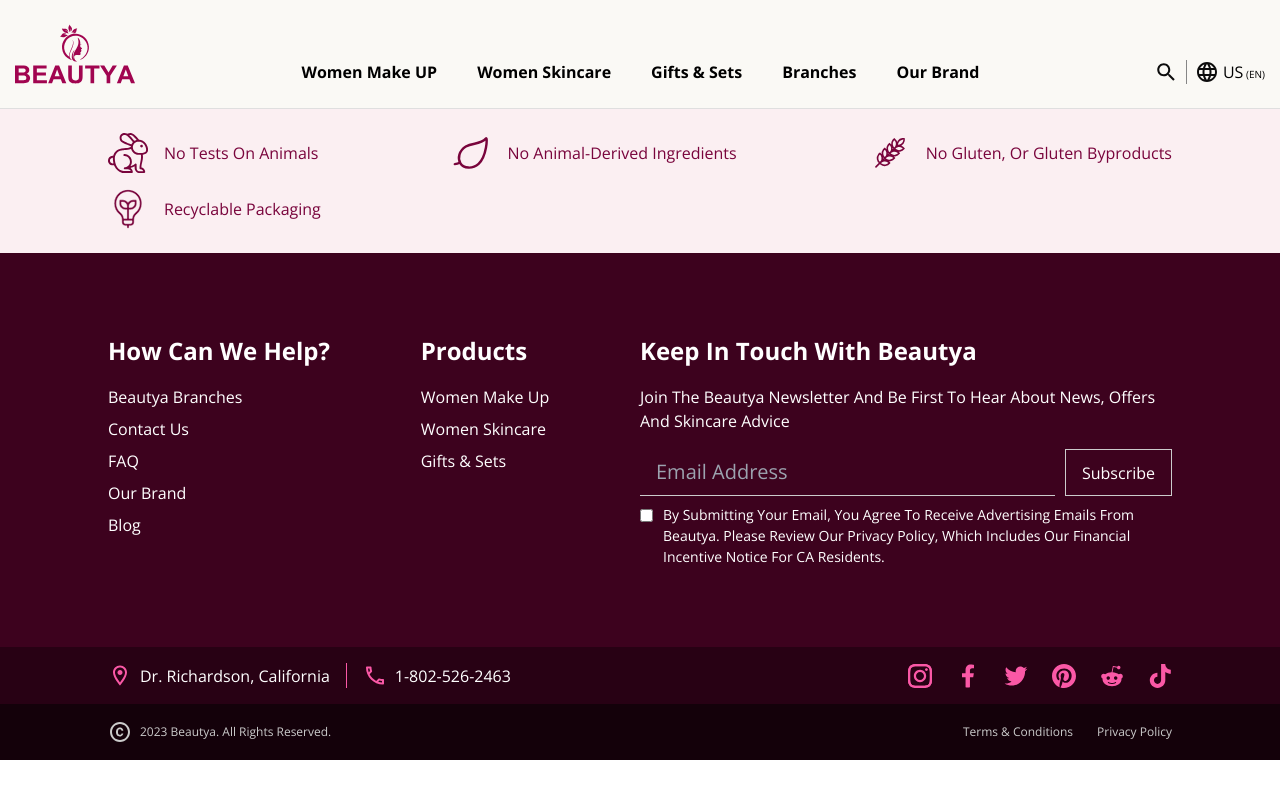
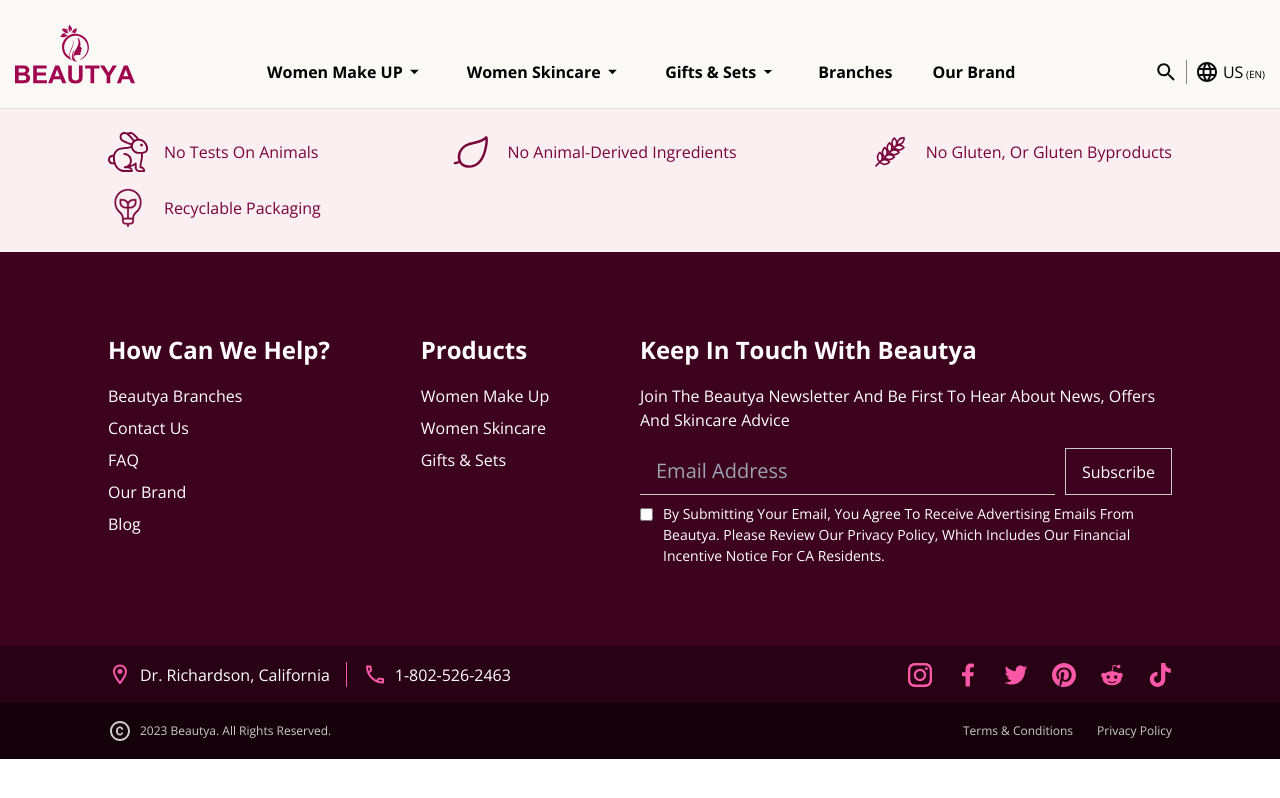
Before and after one commit to IsAmirMmd/beautya-react, a React (Create React App) app: page / in a window 1280 px wide. Built offline with nearby package versions, Linux system fonts and the light colour scheme.

Commit message:
adding dynamic style to header

```diff
--- a/src/components/NavBar.jsx
+++ b/src/components/NavBar.jsx
@@ -3,10 +3,14 @@
 import searchIcon from "../assets/images/search.svg";
 import language from "../assets/images/language.svg";
 import hamburgerMenu from "../assets/images/hamburger.svg";
+import { useState } from "react";
 
 const NavBar = () => {
+  const [hamburgerClicked, setHamburgerClicked] = useState(false);
+
   return (
-    <header className="w-full bg-background border-b border-neutral-300 ">
+    <>
+      <header className="w-full bg-background border-b border-neutral-300 fixed">
         <nav className="flex max-w-[1440px] mr-auto ml-auto items-end px-6 py-[24px]">
           <div className="order-3 mx-auto md:order-1 md:mx-0">
             <img
@@ -15,43 +19,83 @@
               className="md:w-[120px] md:h-[60px] w-[80px] h-[40px]"
             />
           </div>
-        <div className="md:block hidden ml-auto mr-auto order-2 justify-center">
-          <ul className="flex md:gap-8 lg:gap-16 font-bold text-center">
-            <li>
+          <div
+            className={`md:block
+            ${
+              hamburgerClicked
+                ? "block fixed top-[88px] left-0 bg-background w-full h-screen px-6 py-5"
+                : "hidden"
+            }
+            ml-auto mr-auto order-2 justify-center`}
+          >
+            <ul
+              className={`flex ${
+                hamburgerClicked && "flex-col text-start"
+              } md:gap-8 lg:gap-16 font-bold text-center`}
+            >
+              <li className="hover:text-pink-600 flex justify-between items-center md:border-b-0 border-b border-neutral-400 md:py-0 py-[16px]">
                 <Link
-                className="md:text-16px text-12px hover:text-pink-600"
+                  className="md:text-16px text-12px block w-full"
                   to="/makeup"
                 >
                   Women Make UP
                 </Link>
+                <svg
+                  xmlns="http://www.w3.org/2000/svg"
+                  width="24"
+                  height="24"
+                  viewBox="0 0 24 24"
+                  className="fill-current md:rotate-90"
+                >
+                  <path d="M9.5 17L14.5 12L9.5 7V17Z" fill="" />
+                </svg>
               </li>
-            <li>
+              <li className="hover:text-pink-600 flex justify-between items-center md:border-b-0 border-b border-neutral-400 md:py-0 py-[16px]">
                 <Link
-                className="md:text-16px text-12px hover:text-pink-600"
+                  className="md:text-16px text-12px block w-full"
                   to="/skincare"
                 >
                   Women Skincare
                 </Link>
+                <svg
+                  xmlns="http://www.w3.org/2000/svg"
+                  width="24"
+                  height="24"
+                  viewBox="0 0 24 24"
+                  fill="none"
+                  className="fill-current md:rotate-90"
+                >
+                  <path d="M9.5 17L14.5 12L9.5 7V17Z" fill="" />
+                </svg>
               </li>
-            <li>
+              <li className="hover:text-pink-600 flex justify-between items-center md:border-b-0 border-b border-neutral-400 md:py-0 py-[16px]">
                 <Link
-                className="md:text-16px text-12px hover:text-pink-600"
+                  className="md:text-16px text-12px block w-full"
                   to="/gifts"
                 >
                   Gifts & Sets
                 </Link>
+                <svg
+                  xmlns="http://www.w3.org/2000/svg"
+                  width="24"
+                  height="24"
+                  viewBox="0 0 24 24"
+                  className="fill-current md:rotate-90"
+                >
+                  <path d="M9.5 17L14.5 12L9.5 7V17Z" fill="" />
+                </svg>
               </li>
-            <li>
+              <li className="hover:text-pink-600 flex justify-between items-center md:border-b-0 border-b border-neutral-400 md:py-0 py-[16px]">
                 <Link
-                className="md:text-16px text-12px hover:text-pink-600"
+                  className="md:text-16px text-12px block w-full"
                   to="/branches"
                 >
                   Branches
                 </Link>
               </li>
-            <li>
+              <li className="hover:text-pink-600 flex justify-between items-center md:border-b-0 border-b border-neutral-400 md:py-0 py-[16px]">
                 <Link
-                className="md:text-16px text-12px hover:text-pink-600"
+                  className="md:text-16px text-12px block w-full"
                   to="/ourbrand"
                 >
                   Our Brand
@@ -66,8 +110,26 @@
               className="pr-[8px] md:border-r md:border-neutral-500 cursor-pointer"
             />
           </div>
-        <div className="md:hidden block order-1">
+          <div
+            className="md:hidden block order-1 cursor-pointer"
+            onClick={() => setHamburgerClicked(!hamburgerClicked)}
+          >
+            {hamburgerClicked ? (
+              <svg
+                xmlns="http://www.w3.org/2000/svg"
+                width="24"
+                height="24"
+                viewBox="0 0 24 24"
+                fill="none"
+              >
+                <path
+                  d="M19 6.41L17.59 5L12 10.59L6.41 5L5 6.41L10.59 12L5 17.59L6.41 19L12 13.41L17.59 19L19 17.59L13.41 12L19 6.41Z"
+                  fill="#0C0C0C"
+                />
+              </svg>
+            ) : (
               <img src={hamburgerMenu} alt="hamburger menu" />
+            )}
           </div>
           <div
             id="language"
@@ -79,8 +141,19 @@
             </p>
           </div>
         </nav>
+        {/* {hamburgerClicked ? <OpenedMenu /> : ""} */}
       </header>
+      <div className="md:h-[108px] h-[89px]"></div>
+    </>
   );
 };
 
 export default NavBar;
+
+const OpenedMenu = () => {
+  return (
+    <div className="fixed top-[88px] border-t border-neutral-300 px-6 py-5 bg-background w-full min-h-screen">
+      <p>tes</p>
+    </div>
+  );
+};
```
Lines whose indentation alone changed are shown as unchanged.
